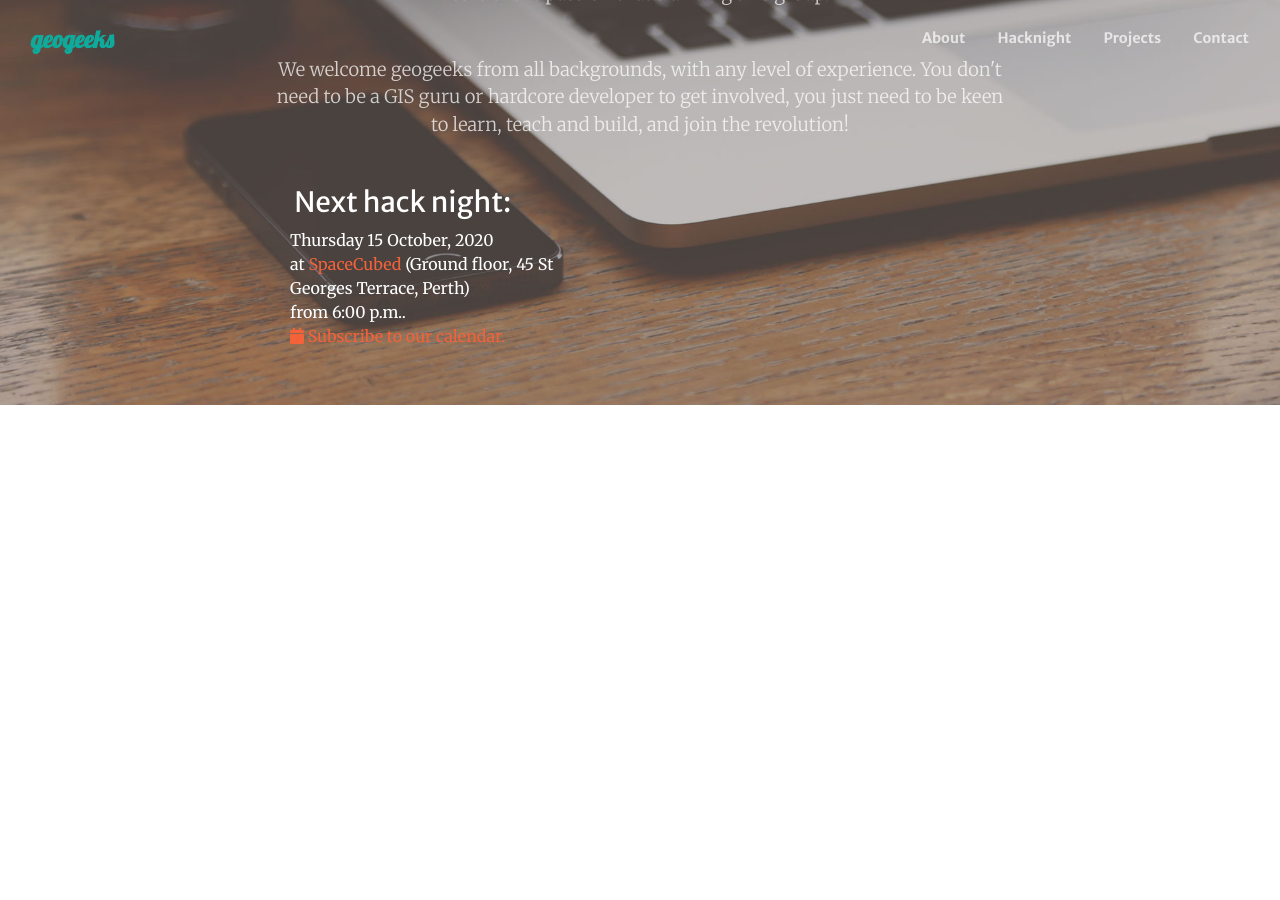
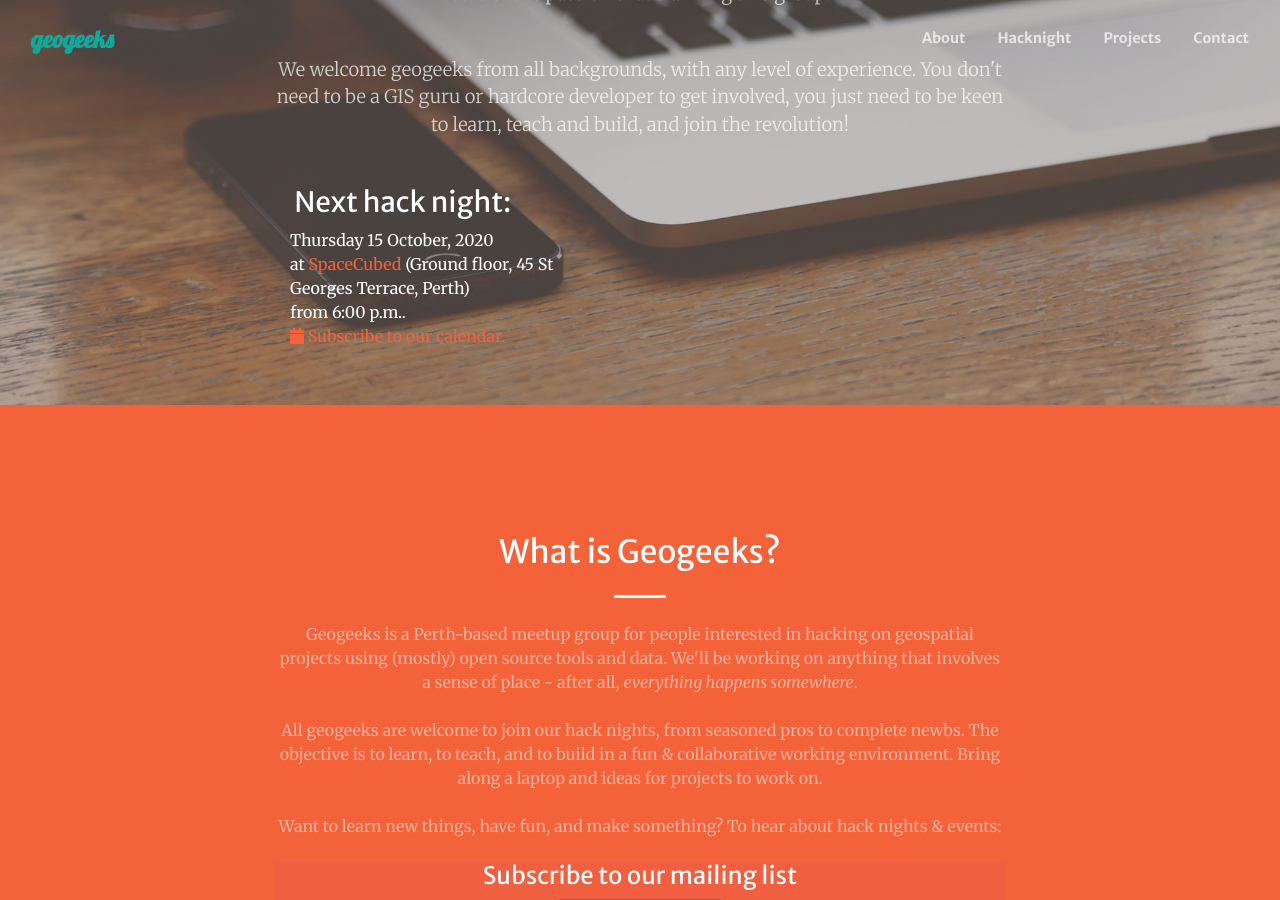
Before and after one commit to geogeeks-au/geogeeks-au.github.io, a Jekyll site: the page built from index.html, in a window 1280 px wide and 900 px high, scrolled down 495 px. Built offline with Jekyll 4.4.1, drawn with Linux system fonts in a browser that asks for light colours; comment, search, counter and statistics services are not loaded; before the commit the page ends 900 px from its top, so only the background shows below that; some of the changed text lies outside the part shown.

Commit message:
added hacknights

```diff
--- /dev/null
+++ b/_data/about.yml
@@ -0,0 +1,5 @@
+heading: What is Geogeeks?
+description:
+  - Geogeeks is a Perth-based meetup group for people interested in hacking on geospatial projects using (mostly) open source tools and data. We'll be working on anything that involves a sense of place - after all, <em>everything happens somewhere</em>.
+  - All geogeeks are welcome to join our hack nights, from seasoned pros to complete newbs. The objective is to learn, to teach, and to build in a fun & collaborative working environment. Bring along a laptop and ideas for projects to work on.
+  - "Want to learn new things, have fun, and make something? To hear about hack nights & events:"
--- /dev/null
+++ b/_data/hacknight.yml
@@ -0,0 +1,25 @@
+heading: Hack nights
+description:
+  - We meet every second Thursday evening at <a href="https://spacecubed.com/" target="_blank">Spacecubed</a> for a few hours of geogeekery.
+  - It's still early days, but so far, we've already had a hands-on PostGIS workshop, started a substantial project, and helped each other solve some problems.
+  - Over the next few hack nights, we're going to work on our historic maps project, and potentially unearth another project or two to dive into
+objectives:
+    -
+      heading: Learn new stuff
+      description: Ask questions, join a workshop, learn by doing.
+      icon: fa fa-4x fa-lightbulb-o wow bounceIn text-primary
+    -
+      heading: Share your knowledge
+      description: “The secret of teaching is to appear to have known all your life what you learned this afternoon.” ~ Anonymous
+      icon: fa fa-4x fa-comment-o wow bounceIn text-primary
+      delay: 0.1s
+    -
+      heading: Collaborate
+      description: Join in building our projects, or bring your own ideas.
+      icon: fa fa-4x fa-users wow bounceIn text-primary
+      delay: 0.1s
+    -
+      heading: Community
+      description: Make new friends, and help us grow the Perth geogeek community!
+      icon: fa fa-4x fa-heart wow bounceIn text-primary
+      delay: 0.1s
--- /dev/null
+++ b/_includes/Creative.About.html
@@ -0,0 +1,25 @@
+<section class="page-section bg-primary" id="about">
+    <div class="container">
+        <div class="row justify-content-center">
+            <div class="col-lg-8 text-center">
+                <h2 class="text-white mt-0">{{site.data.about.heading}}</h2>
+                <hr class="divider light my-4" />
+                {% for desc in site.data.about.description %}
+                    <p class="text-white-50 mb-4">{{desc}}</p>
+                {%endfor%}
+                <!-- Mail Chimp -->
+                <div id="mc_embed_signup">
+                    <form action="//geogeeks.us15.list-manage.com/subscribe/post?u=e913fe1e61659e8300b501f44&amp;id=f03cf9758a" method="post" id="mc-embedded-subscribe-form" name="mc-embedded-subscribe-form" class="validate" target="_blank" novalidate>
+                      <div id="mc_embed_signup_scroll">
+                        <h4 class="text-white">Subscribe to our mailing list</h4>
+                        <input type="email" value="" name="EMAIL" class="email" id="mce-EMAIL" placeholder="email address" required>
+                        <!-- real people should not fill this in and expect good things - do not remove this or risk form bot signups-->
+                        <div style="position: absolute; left: -5000px;" aria-hidden="true"><input type="text" name="b_e913fe1e61659e8300b501f44_f03cf9758a" tabindex="-1" value=""></div>
+                        <div class="clear"><input type="submit" value="Subscribe" name="subscribe" id="mc-embedded-subscribe" class="button"></div>
+                      </div>
+                    </form>
+                  </div>
+            </div>
+        </div>
+    </div>
+</section>
--- /dev/null
+++ b/_includes/Creative.Hacknights.html
@@ -0,0 +1,25 @@
+<section class="page-section " id="hacknight">
+    <div class="container">
+        <div class="row justify-content-center">
+            <div class="col-lg-8 text-center">
+                <h2 class="mt-0">{{site.data.hacknight.heading}}</h2>
+                <hr class="divider dark my-4" />
+                {% for desc in site.data.hacknight.description %}
+                    <p class="text-black-50 mb-4">{{desc}}</p>
+                {%endfor%}
+            </div>
+        </div>
+        <hr class="divider my-4" />
+        <div class="row">
+            {% for objective in site.data.hacknight.objectives%}
+            <div class="col-lg-3 col-md-6 text-center">
+                <div class="mt-5">
+                    <i class="{{objective.icon}}" {%if objective.delay%} data-wow-delay="{{objective.delay}}" {%endif%}></i>
+                    <h3 class="h4 mb-2 mt-2">{{objective.heading}}</h3>
+                    <p class="text-muted mb-0">{{objective.heading.description}}</p>
+                </div>
+            </div>
+            {%endfor%}
+        </div>
+    </div>
+</section>
--- a/_includes/Creative.Masthead.html
+++ b/_includes/Creative.Masthead.html
@@ -46,11 +46,6 @@
                 calendar.</a
               >
             </div>
-            {%- comment -%}
-            <a class="btn btn-primary btn-xl js-scroll-trigger" href="#about"
-              >Find Out More</a
-            >
-            {%- endcomment -%}
           </div>
         </div>
       </div>
--- a/_layouts/CreativeTheme.html
+++ b/_layouts/CreativeTheme.html
@@ -121,11 +121,20 @@
       href="https://cdnjs.cloudflare.com/ajax/libs/magnific-popup.js/1.1.0/magnific-popup.min.css"
       rel="stylesheet"
     />
+    <!-- Mail Chimp -->
+    <link href="//cdn-images.mailchimp.com/embedcode/horizontal-slim-10_7.css" rel="stylesheet" type="text/css">
+    <style type="text/css">
+      #mc_embed_signup{background:#F05F40; clear:left; font:14px Helvetica,Arial,sans-serif; width:100%;}
+    </style>
     <!-- Core theme CSS (includes Bootstrap)-->
     <link href="assets/css/creativeTheme.css" rel="stylesheet" />
     <link href="assets/css/custom.css" rel="stylesheet" />
+
   </head>
   <body id="page-top">
-    {% include Creative.Navigation.html %} {% include Creative.Masthead.html %}
+    {% include Creative.Navigation.html %}
+    {% include Creative.Masthead.html %}
+    {% include Creative.About.html %}
+    {% include Creative.Hacknights.html %}
   </body>
 </html>
```
Also changed, not shown: _data/project.yml (added).
